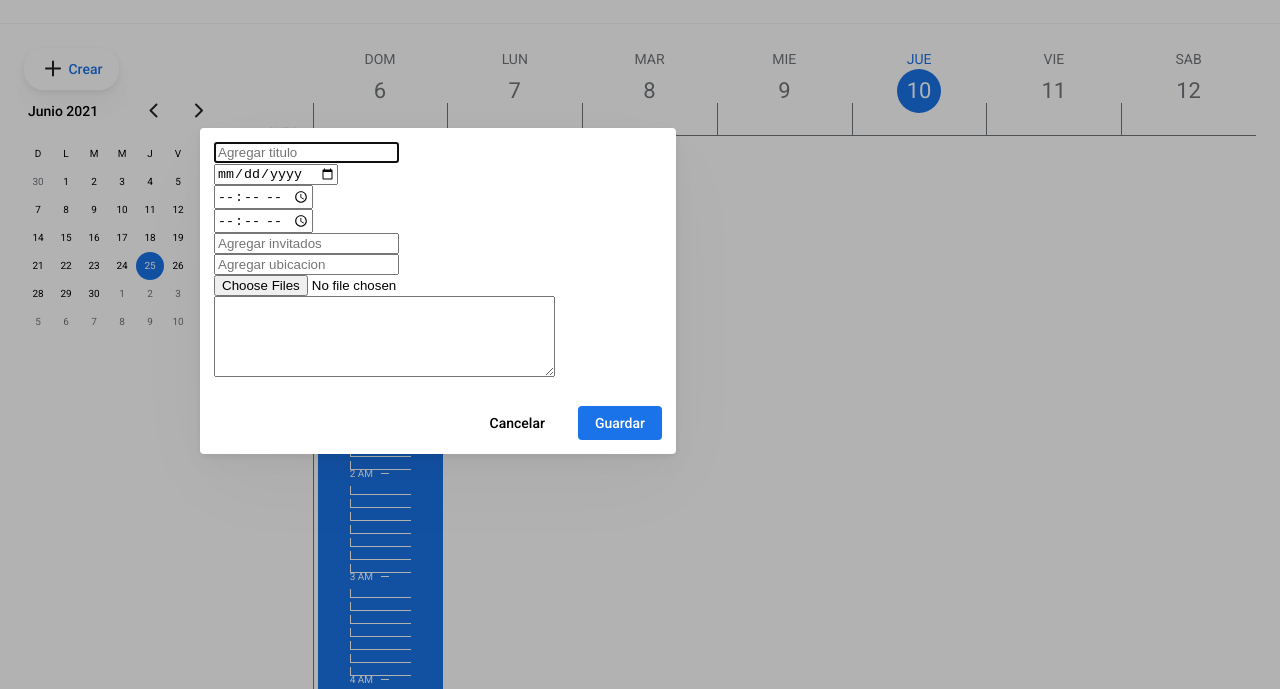
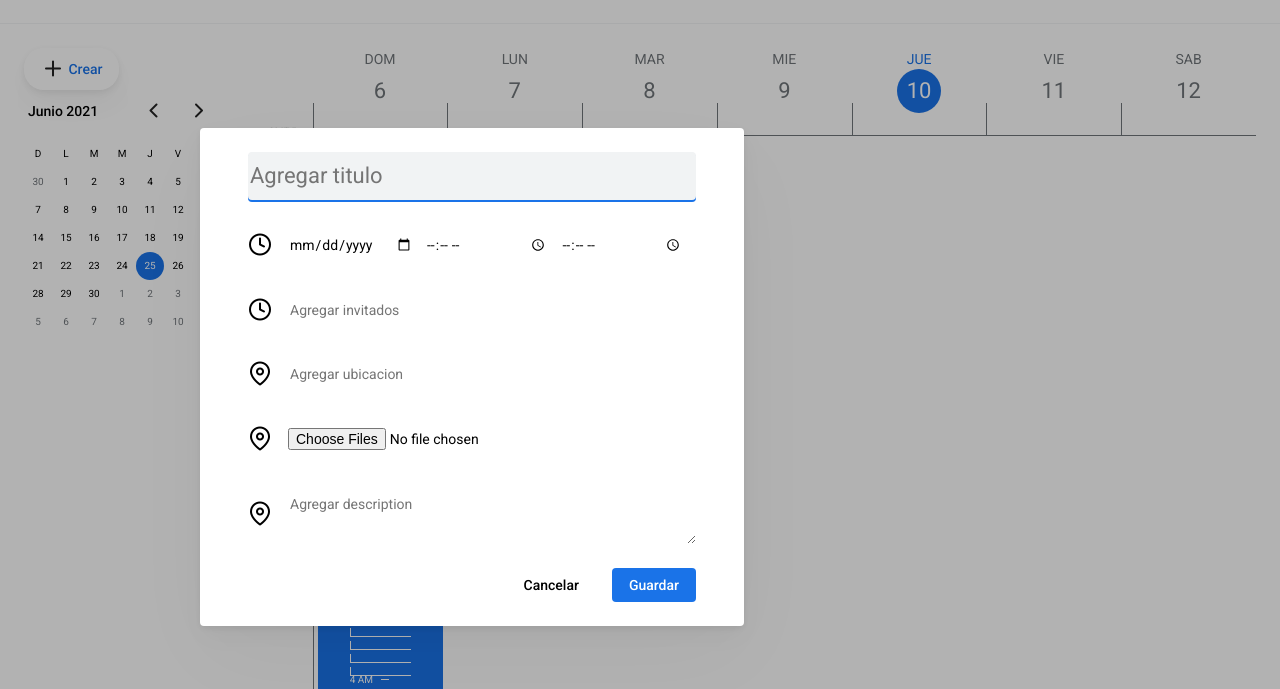
Before and after one commit to DavidMarioLC/WebApplication-Calendario, a plain HTML site: page index.html in a window 1280 px wide. Shown: the part 72-761 px from the top of the page. Drawn offline with Linux system fonts and the light colour scheme; files whose address does not match are found by name.

Commit message:
project finish

```diff
--- /dev/null
+++ b/css/create-task.css
@@ -0,0 +1,5 @@
+.createTask {
+  display: flex;
+  flex-direction: column;
+  gap: 1.5rem;
+}
--- /dev/null
+++ b/css/input.css
@@ -0,0 +1,41 @@
+.input {
+  display: flex;
+  gap: 1rem;
+  align-items: center;
+}
+
+.input i {
+  font-size: 1.5rem;
+}
+
+.input.is-outstanding input {
+  font: var(--subtitle-subtitle1);
+}
+
+.input-body {
+  flex: 1;
+  display: flex;
+}
+
+.input input,
+.input textarea {
+  flex: 1;
+  font: var(--body1-regular);
+  padding-block: 0.625rem;
+  padding-right: 0.75rem;
+  border: none;
+  outline: none;
+  border-radius: 0.25rem;
+}
+
+.input input:hover,
+.input input:focus,
+.input textarea:hover,
+.input textarea:focus {
+  background-color: var(--gray10);
+}
+
+.input input:focus,
+.input textarea:focus {
+  box-shadow: 0 2px 0 var(--blue10);
+}
--- a/css/modal.css
+++ b/css/modal.css
@@ -9,7 +9,8 @@
   box-shadow: 1.0719px 30.9815px 92px rgba(0, 0, 0, 0.0274815),
     0.412881px 11.9336px 29.3037px rgba(0, 0, 0, 0.0425185),
     0.0873403px 2.52442px 7.4963px rgba(0, 0, 0, 0.07);
-
+  padding-inline: 3rem;
+  padding-block: 1.5rem;
   /*para cuando hagamos click  */
   position: absolute;
   top: 200px;
--- a/css/styles.css
+++ b/css/styles.css
@@ -13,3 +13,5 @@
 @import "./mini-calendar.css";
 @import "./sidebar.css";
 @import "./modal.css";
+@import "./input.css";
+@import "./create-task.css";
--- a/index.html
+++ b/index.html
@@ -449,21 +449,25 @@
       </main>
     </div>
     <dialog  class="modal">
-     <form>
-       <div>
+     <form class="createTask">
+       <div class="input is-outstanding">
+        <div class="input-body">
           <input name="title" type="text" placeholder="Agregar titulo" required>
         </div>
-       <div>
+       </div>
+       <div class="input">
+         <i class="icon-clock"></i>
+        <div class="input-body">
           <input name="date" type="date" required>
-       </div>
-        <div>
           <input name="time-start" type="time" required>
-        </div>
-      <div>
           <input name="time-end" type="time" required>
         </div>
-      <div>
-        <input name="guests" list="guests" type="text" placeholder="Agregar invitados" required>
+       </div>
+
+      <div class="input">
+        <i class="icon-clock"></i>
+       <div class="input-body">
+        <input  name="guests" list="guests" type="text" placeholder="Agregar invitados" required>
         <datalist id="guests">
           <option value="Leonidas"></option>
           <option value="Carlos"></option>
@@ -472,14 +476,24 @@
           <option value="Cristopher"></option>
         </datalist>
        </div>
+      </div>
       <div class="input">
+        <i class="icon-gps"></i>
+        <div class="input-body">
           <input name="location" type="text" placeholder="Agregar ubicacion">
         </div>
-      <div class="file">
+      </div>
+      <div class="input">
+        <i class="icon-gps"></i>
+     <div class="input-body">
       <input type="file" name="file" id="file" multiple>
      </div>
+      </div>
       <div class="input">
-        <textarea name="description" id="description" cols="40" rows="5"></textarea>
+        <i class="icon-gps"></i>
+        <div class="input-body">
+          <textarea name="description" id="description" placeholder="Agregar description" cols="40" rows="2"></textarea>
+        </div>
       </div>
      </form>
      <div class="modal-actions">
```
Lines whose indentation alone changed are shown as unchanged.
